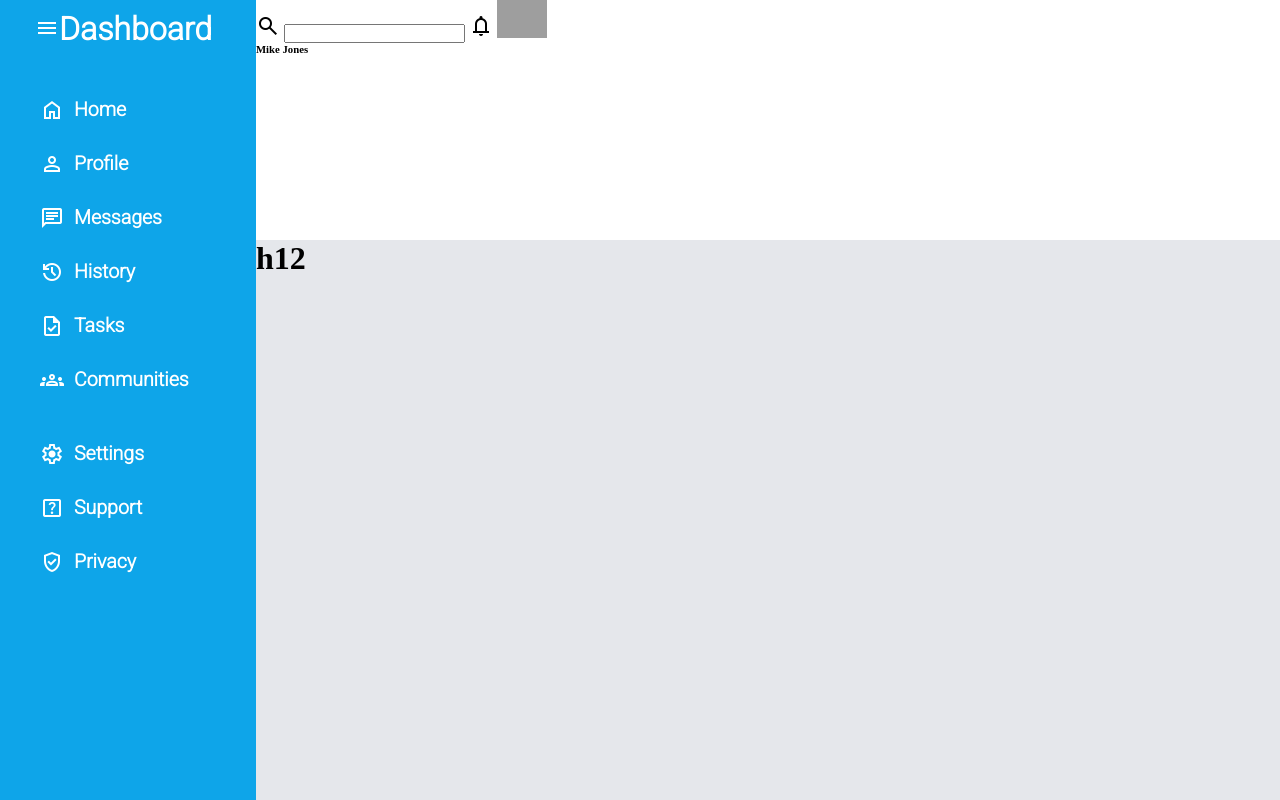
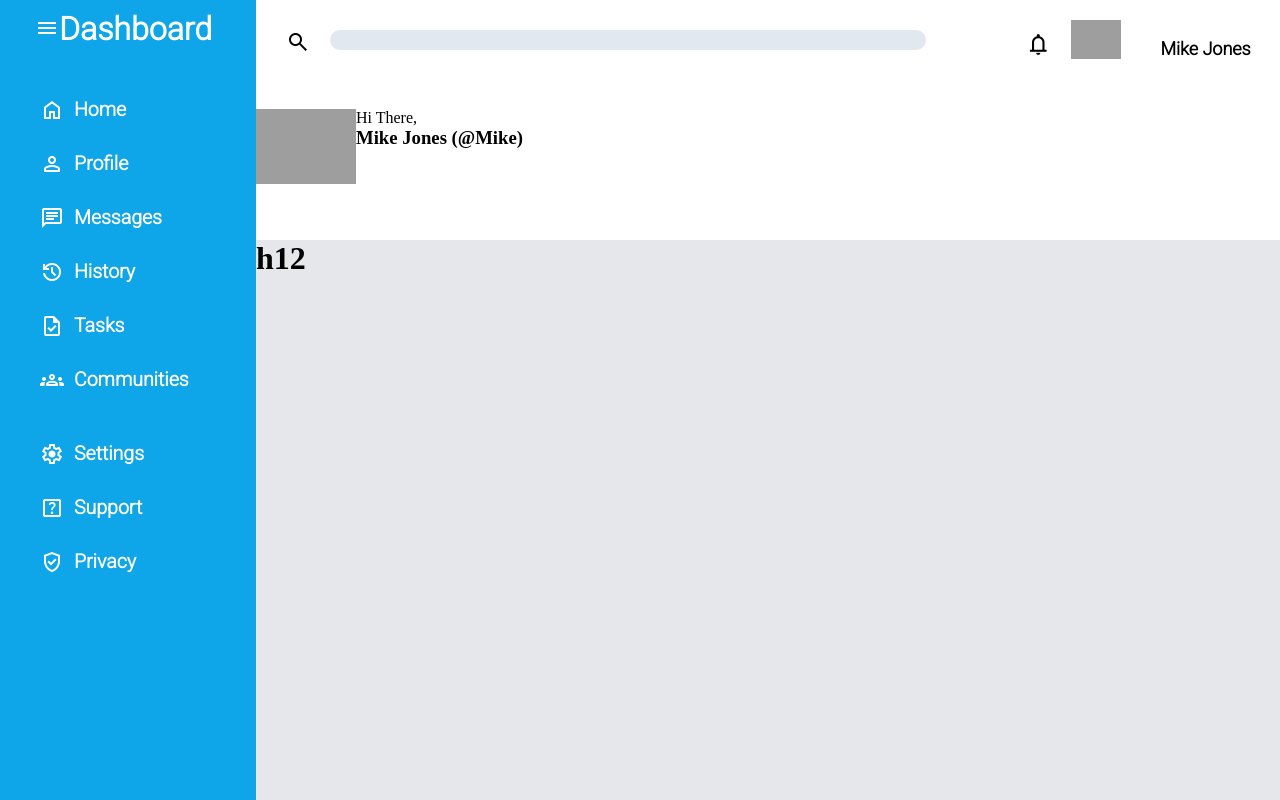
Before and after one commit to eteen12/admin-dashboard, a plain HTML site: page main/index.html in a window 1280 px wide. Drawn offline with nearby package versions, Linux system fonts and the light colour scheme; grey boxes are pictures that could not be loaded.

Commit message:
added bottom of top imagers and elements

```diff
--- a/main/index.html
+++ b/main/index.html
@@ -67,11 +67,21 @@
             <div class="main">
 
                 <div class="top-bar">
-                    <span class="material-symbols-outlined"> search </span>
+                    <div class="search-wrapper">
+                        <span class="material-symbols-outlined search"> search </span>
+                    </div>
                     <input type="text" class="search-bar">
-                    <span class="material-symbols-outlined"> notifications </span>
-                    <img src="https://i.ibb.co/R6252sf/image.png" alt="image" class="prof-pic" width="50px">
+                    <span class="material-symbols-outlined notifications"> notifications </span>
+                    <img src="https://i.ibb.co/R6252sf/image.png" alt="image" class="prof-pic" width="50px" height="auto">
                     <h6>Mike Jones</h6>
+                </div>
+                <div class="bottom-of-top">
+                    <img src="https://i.ibb.co/R6252sf/image.png" alt="image" class="prof-pic2" width="100px" height="auto">
+                    <div class="text-wrapper-mike">
+                        <p class="intro-p">Hi There,</p>
+                        <h3 class="intro-h3">Mike Jones (@Mike)</h3>
+
+                    </div>
                 </div>
 
             </div>
--- a/main/styles.css
+++ b/main/styles.css
@@ -48,3 +48,40 @@
 .nav-h2{
     margin-left:10px;
 }
+.top-bar{
+    display: flex;
+    margin-left:30px;
+    margin-top:20px;
+}
+.search-bar{
+    width:60%;
+    margin-top:10px;
+    height:20px;
+    border-radius:20px;
+    margin-left:20px;
+    background-color: rgb(226 232 240);
+    border:none;
+}
+.search-wrapper .material-symbols-outlined.search{
+    margin-top:10px;
+
+}
+.material-symbols-outlined.notifications{
+    margin-left:10%;
+    font-size:25px;
+    margin-top:12px;
+}
+.prof-pic{
+    margin-left:2%;
+}
+h6{
+    font-family: 'Roboto', sans-serif;
+    font-size:18px;
+    margin-left:4%;
+    margin-top:18px;
+}
+.bottom-of-top{
+    display:flex;
+    position: relative;
+    margin-top:50px;
+}
```
